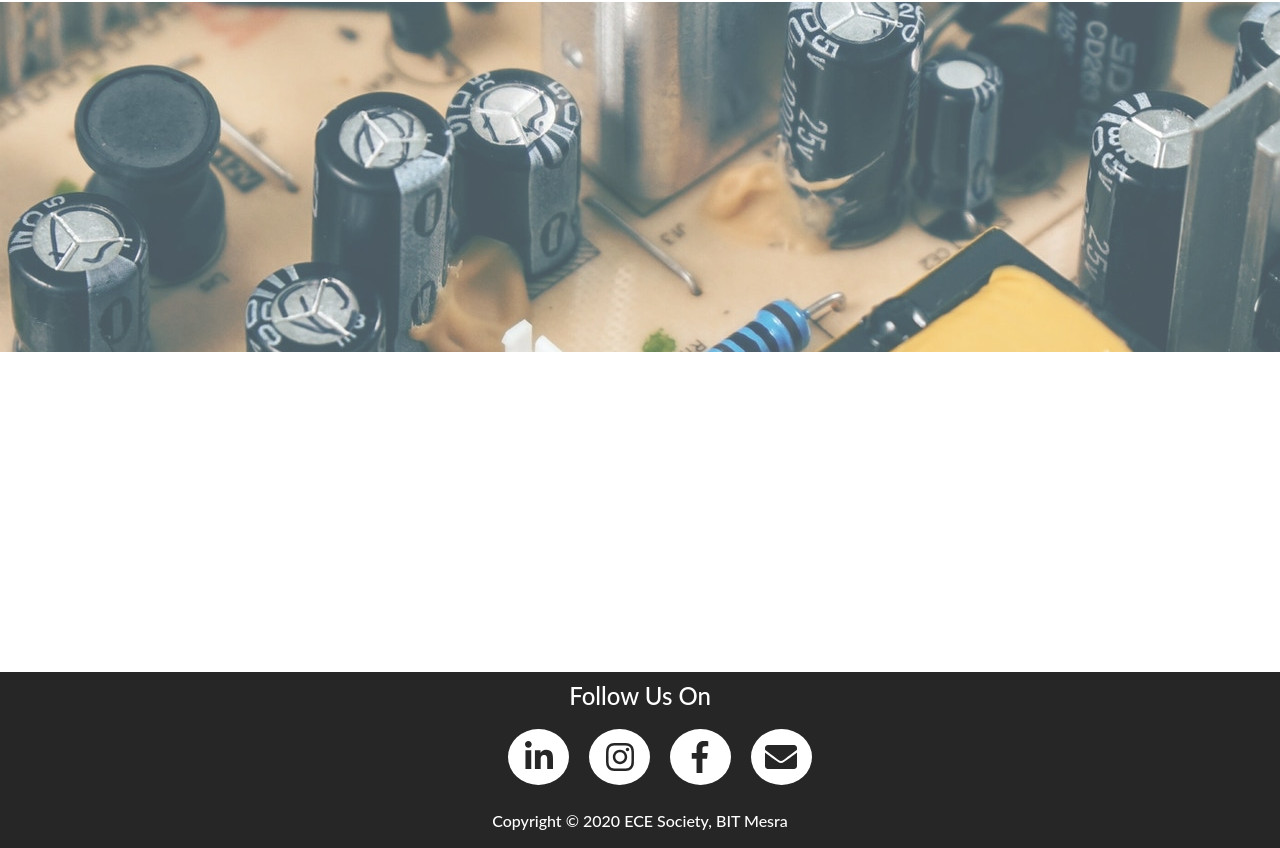
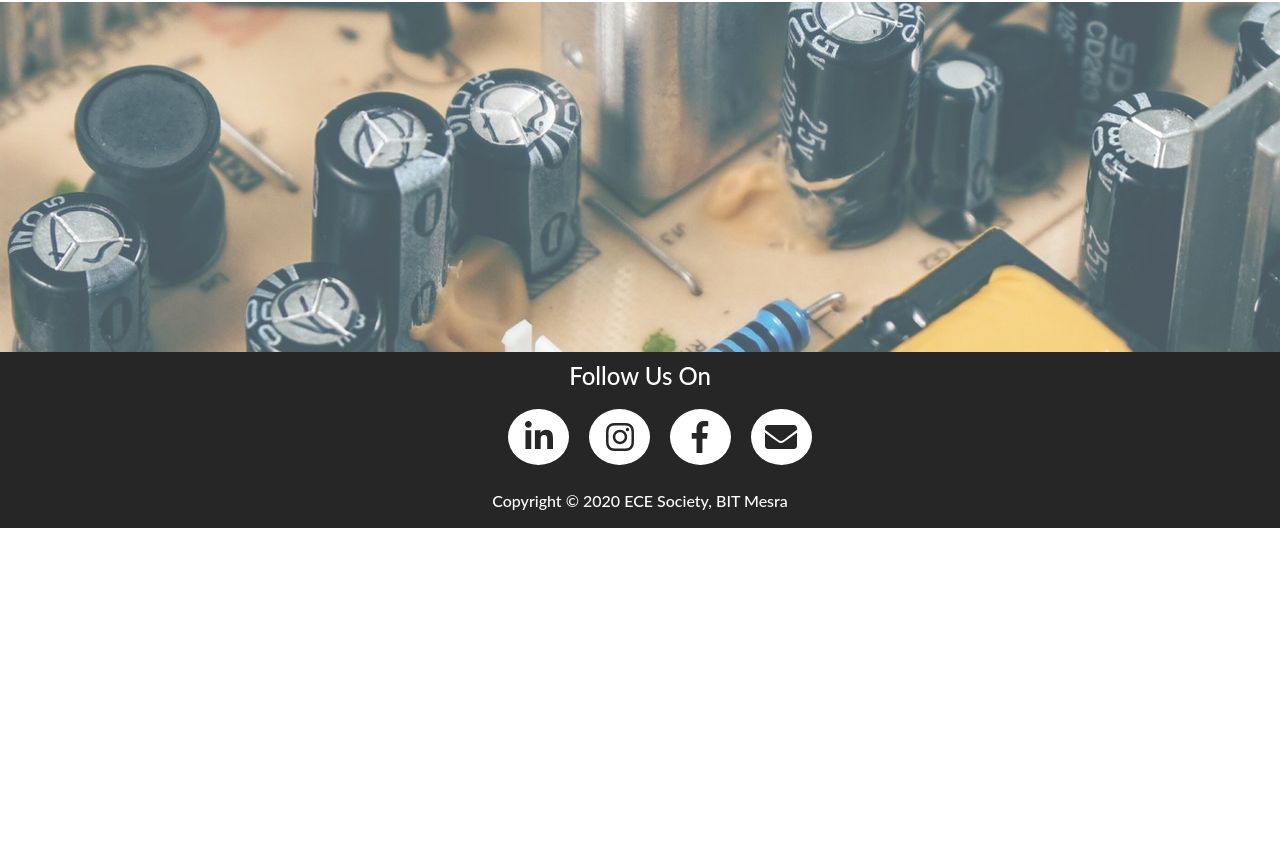
Before and after one commit to ecesoc/EceSociety, a React (Create React App) app: page /#/ in a window 1280 px wide. Shown: the part 2370-3218 px from the top of the page. After the commit the page ends 2898 px from the top, so only its background shows below. Built offline with nearby package versions, Linux system fonts and the light colour scheme.

Commit message:
Footer margin fixed

```diff
--- a/src/Components/Footer/styles.css
+++ b/src/Components/Footer/styles.css
@@ -1,6 +1,5 @@
 footer{
     padding-top: 10px;
-    margin-top: 20rem;
     padding-bottom: 10px;
     bottom: 0;
     text-align: center;
```
